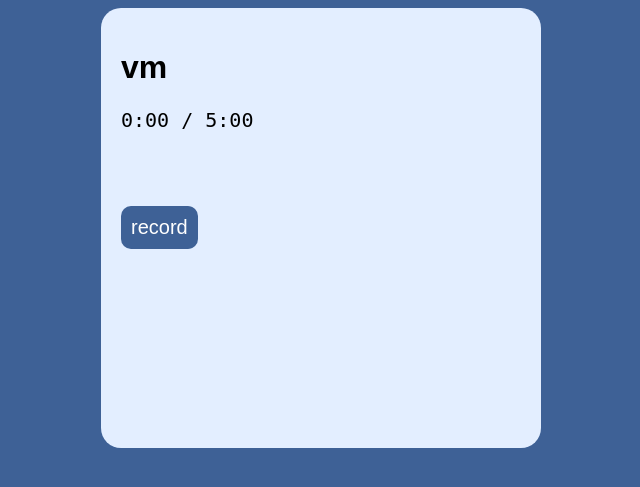
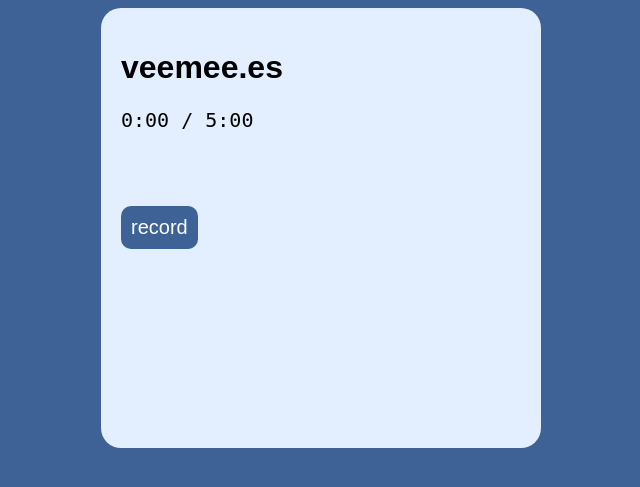
Before and after one commit to kitchWWW/veemee.es, a Flask app: page / in a window 1280 px wide. Shown: the top 487 px of the page, without its empty margins (319-959 px from the left). Run offline with Flask 3, Linux system fonts and the light colour scheme; some libraries are stand-ins or nearby versions.

Commit message:
changing name

```diff
--- a/templates/index.html
+++ b/templates/index.html
@@ -10,7 +10,7 @@
 
 <body>
     <div class="allcontent">
-        <h1>vm</h1>
+        <h1>veemee.es</h1>
         <div id="recordingtimestamp">2:30</div>
         <canvas id="canvasss" width="250" height="50"></canvas>
         <div id="controls">
--- a/templates/view.html
+++ b/templates/view.html
@@ -11,7 +11,7 @@
 
 <body>
     <div class="allcontent">
-        <h1>vm</h1>
+        <h1>veemee.es</h1>
         <div id="controls">
             <button id="restartButton">restart</button>
             <button id="playPauseButton">playpause</button>
```
